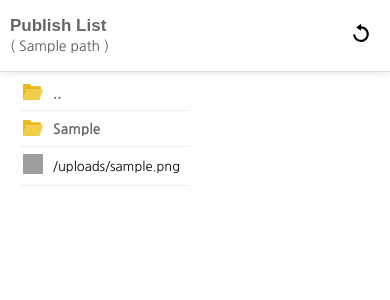
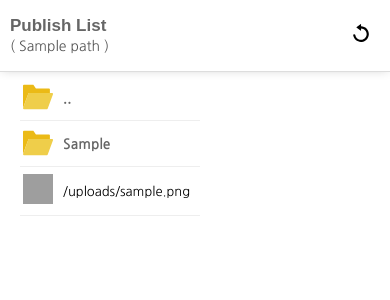
Before and after one commit to wetet2/simple-web-explorer, a Node server app: template views/index.ejs in a window 390 px wide. Shown: the top 300 px of the page. Run offline with Node 20, Linux system fonts and the light colour scheme; the template is opened without the code that fills it: most values are stand-ins (such as "Sample title", 1, 10 or a date in 2020); grey boxes are pictures that could not be loaded.

Commit message:
modified

```diff
--- a/public/stylesheets/style.css
+++ b/public/stylesheets/style.css
@@ -80,8 +80,8 @@
 }
 
 .file-table tr td:first-child img {
-	width: 30px;
-	height: 30px;
+	width: 24px;
+	height: 24px;
 }
 
 .file-table tr td:nth-child(2) img {
@@ -193,4 +193,8 @@
 	.file-table td.file-size {
 		display: none;
 	}
+	.file-table tr td:first-child img {
+		width: 30px;
+		height: 30px;
+	}
 }
--- a/public/stylesheets/style.scss
+++ b/public/stylesheets/style.scss
@@ -66,8 +66,8 @@
             padding-left: 3px;
             text-align: left;
             img{
-                width: 30px;
-                height: 30px;
+                width: 24px;
+                height: 24px;
             }
         }
         &:nth-child(2){
@@ -186,5 +186,13 @@
         td.file-size{
             display: none;
         }
+        tr td{
+            &:first-child{
+                img{
+                    width: 30px;
+                    height: 30px;
+                }
+            }
+        }
     }
 }
```
Also changed, not shown: routes/index.js (+7 -2 lines).
